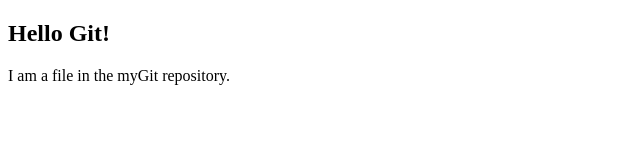
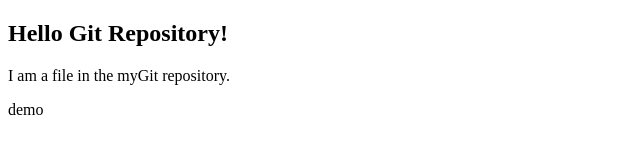
Before and after one commit to amodgsicsr/myGithub, a plain HTML site: page index.html in a window 1280 px wide. Shown: the whole page, without its empty margins (0-640 px from the left). Drawn offline with Linux system fonts and the light colour scheme.

Commit message:
Commit index.html again

```diff
--- a/index.html
+++ b/index.html
@@ -1,2 +1,4 @@
-<!DOCTYPE html> <html>
-<head> <link rel = "stylesheet"  href = "bgcolor.css" > </head> <body> <h2>Hello Git!</h2> <p>I am a file in the myGit repository.</p> </body> </html>
+<!DOCTYPE html> <html> <head> <link rel = "stylesheet"  href = "bgcolor.css" > </head> <body> <h2>Hello Git Repository!</h2>
+<p>I am a file in the myGit repository.</p>
+demo
+ </body> </html>
```
